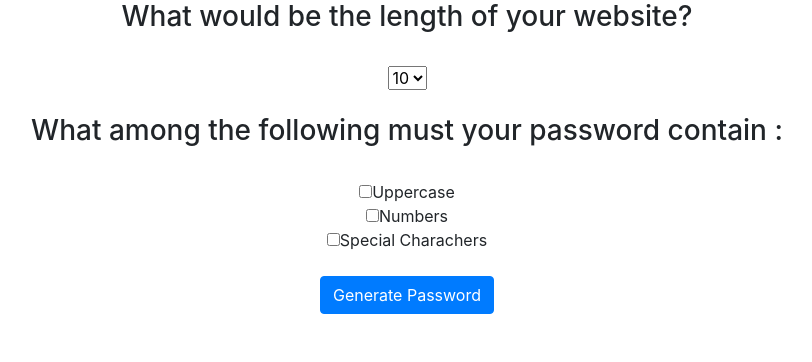
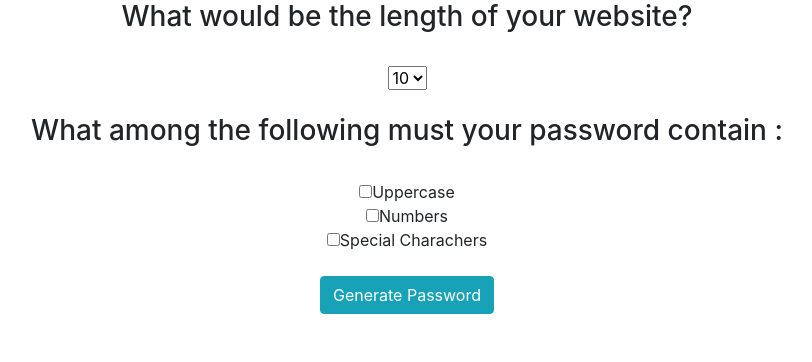
Before and after one commit to Ayush900/django3-password-generator, a Django app: page / in a window 1280 px wide. Shown: the part 102-464 px from the top of the page, without its empty margins (233-1045 px from the left). Run offline with Django 3.2, Linux system fonts and the light colour scheme; some libraries are stand-ins or nearby versions.

Commit message:
second commit

```diff
--- a/generator/templates/generator/home.html
+++ b/generator/templates/generator/home.html
@@ -31,7 +31,7 @@
    <input type="checkbox" name="special" >Special Charachers
    <br>
    <br>
-   <input type="submit" value="Generate Password" class='btn btn-primary'>
+   <input type="submit" value="Generate Password" class='btn btn-info'>
  </form>
 </div>
 
--- a/password_generator/settings.py
+++ b/password_generator/settings.py
@@ -20,7 +20,7 @@ BASE_DIR = os.path.dirname(os.path.dirname(os.path.abspath(__file__)))
 # See https://docs.djangoproject.com/en/3.0/howto/deployment/checklist/
 
 # SECURITY WARNING: keep the secret key used in production secret!
-SECRET_KEY = '*=)r02f2pc=o$omd&6)$mhg6_$_4=+17$aox#8pidl6rn9c1jm'
+SECRET_KEY = 'Ayush*=)r02f2pc=o$omd&6)$mhg6_$_4=+17$aox#8pidl6rn9c1jm'
 
 # SECURITY WARNING: don't run with debug turned on in production!
 DEBUG = True
```
